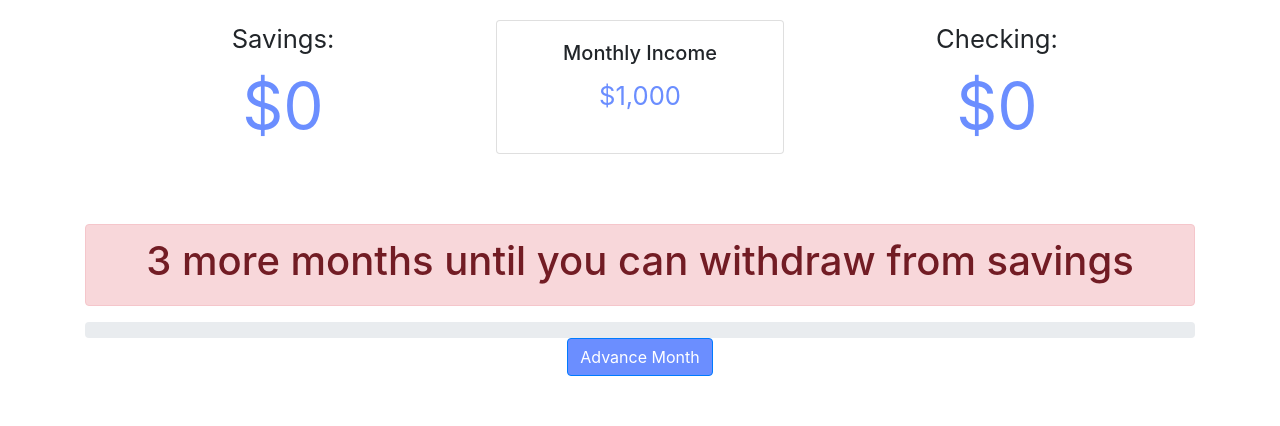
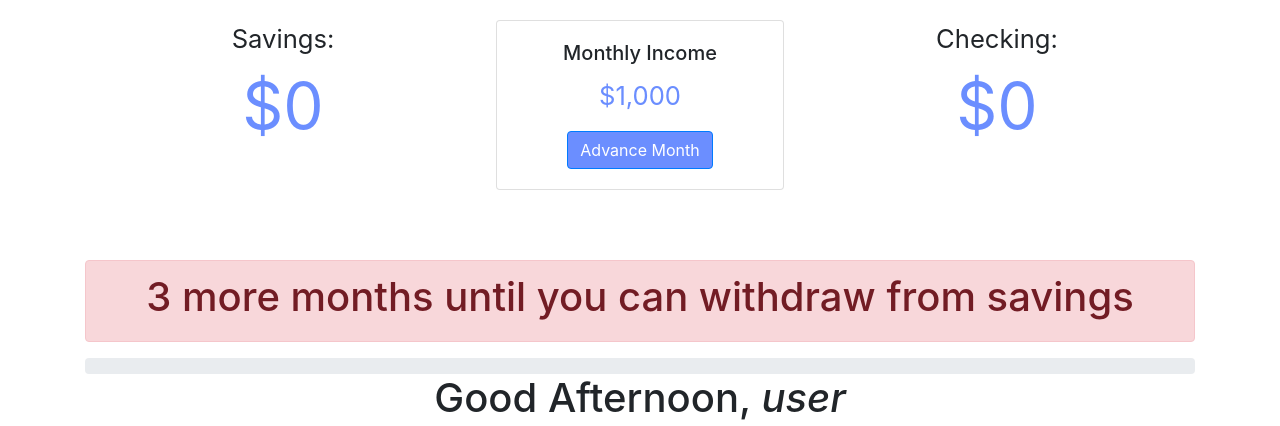
Before and after one commit to rigrergl/Financial-Atlas, a React (Create React App) app: page /monthlyView in a window 1280 px wide. Shown: the top 426 px of the page. Built offline with nearby package versions, Linux system fonts and the light colour scheme.

Commit message:
moved some things around

```diff
--- a/src/components/MonthlyView/Income.js
+++ b/src/components/MonthlyView/Income.js
@@ -1,7 +1,8 @@
 import Card from "react-bootstrap/Card";
 import NumberFormat from 'react-number-format';
+import Button from "react-bootstrap/Button"
 
-export default function Income( {MONTHLY_INCOME} ) {
+export default function Income( {MONTHLY_INCOME, advanceMonth} ) {
   return (
     <Card style={{ width: "18rem" }}>
       <Card.Body>
@@ -15,6 +16,9 @@ export default function Income( {MONTHLY_INCOME} ) {
             className="income"
           />
         </Card.Text>
+        <Button onClick={advanceMonth} className="advanceButton">
+              Advance Month
+            </Button>
       </Card.Body>
     </Card>
   );
--- a/src/components/MonthlyView/MonthlyView.js
+++ b/src/components/MonthlyView/MonthlyView.js
@@ -1,5 +1,5 @@
 import React from "react";
-import { useHistory  } from "react-router-dom";
+import { useHistory } from "react-router-dom";
 
 //Bootsrap components
 import Button from "react-bootstrap/Button";
@@ -11,8 +11,8 @@ import Checking from "./Checking";
 import Savings from "./Savings";
 import Debt from "./Debt";
 import PrizeList from "./PrizeList";
-import SavingsOpen from "./SavingsOpen"
-import Income from "./Income"
+import SavingsOpen from "./SavingsOpen";
+import Income from "./Income";
 
 import Transfer from "./Transfer";
 import Welcome from "./Welcome";
@@ -20,8 +20,13 @@ import "../../styles/MonthlyView.css";
 
 import { useEffect } from "react";
 import { useSelector, useDispatch } from "react-redux";
-import { incrementDebt, decrementRound, accrueSavingsInterest, incrementChecking, decrementChecking } from "../../redux/actions";
-
+import {
+  incrementDebt,
+  decrementRound,
+  accrueSavingsInterest,
+  incrementChecking,
+  decrementChecking,
+} from "../../redux/actions";
 
 export default function MonthlyView() {
   const round = useSelector((state) => state.round);
@@ -58,24 +63,22 @@ export default function MonthlyView() {
 
   const earnIncome = () => {
     let i;
-    for(i = 0; i < MONTHLY_INCOME; i++){
+    for (i = 0; i < MONTHLY_INCOME; i++) {
       dispatch(incrementChecking());
     }
-  }
+  };
 
   const accrueDebt = () => {
-
     let i;
-    for(i = 0; i < MONTHLY_DEBT; i++)
-      dispatch(incrementDebt());
-  }
+    for (i = 0; i < MONTHLY_DEBT; i++) dispatch(incrementDebt());
+  };
 
   const checkLost = () => {
-      if(debt > MAX_DEBT){
-        console.log("lost")
-        history.push('/lose')
-      }
-  }
+    if (debt > MAX_DEBT) {
+      console.log("lost");
+      history.push("/lose");
+    }
+  };
 
   return (
     <div>
@@ -83,22 +86,17 @@ export default function MonthlyView() {
         <Container>
           <Row style={{ paddingTop: "20px", paddingBottom: "70px" }}>
             <Savings savingsAmt={savingsAmt} />
-            <Income MONTHLY_INCOME={MONTHLY_INCOME}/>
+            <Income advanceMonth={advanceMonth} MONTHLY_INCOME={MONTHLY_INCOME} />
             <Checking checkingAmt={checkingAmt} />
           </Row>
 
-          <SavingsOpen isSavingsOpen={isSavingsOpen} round={round}/>
+          <SavingsOpen isSavingsOpen={isSavingsOpen} round={round} />
 
-          <Debt MAX_DEBT={MAX_DEBT}/>
+          <Debt MAX_DEBT={MAX_DEBT} />
 
-          <div className="advanceButtonContainer">
-            <Button onClick={advanceMonth} className="advanceButton">
-              Advance Month
-            </Button>
-          </div>
+          <Welcome />
 
           <PrizeList />
-          <Welcome />
         </Container>
       </div>
     </div>
--- a/src/styles/MonthlyView.css
+++ b/src/styles/MonthlyView.css
@@ -1,5 +1,6 @@
 .advanceButtonContainer {
     text-align: center !important;
+    margin-top: 20px;
 }
 
 .advanceButton {
```
